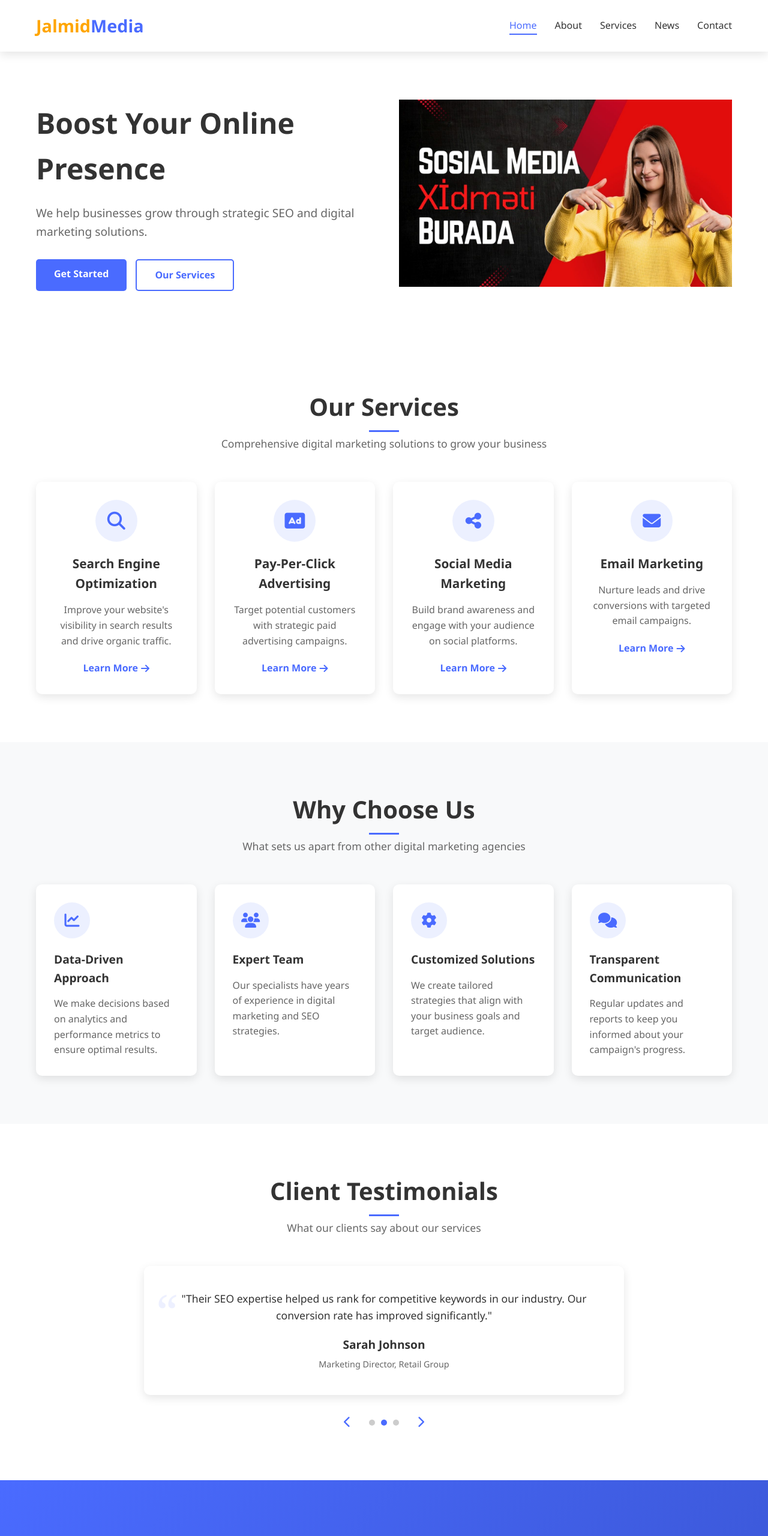
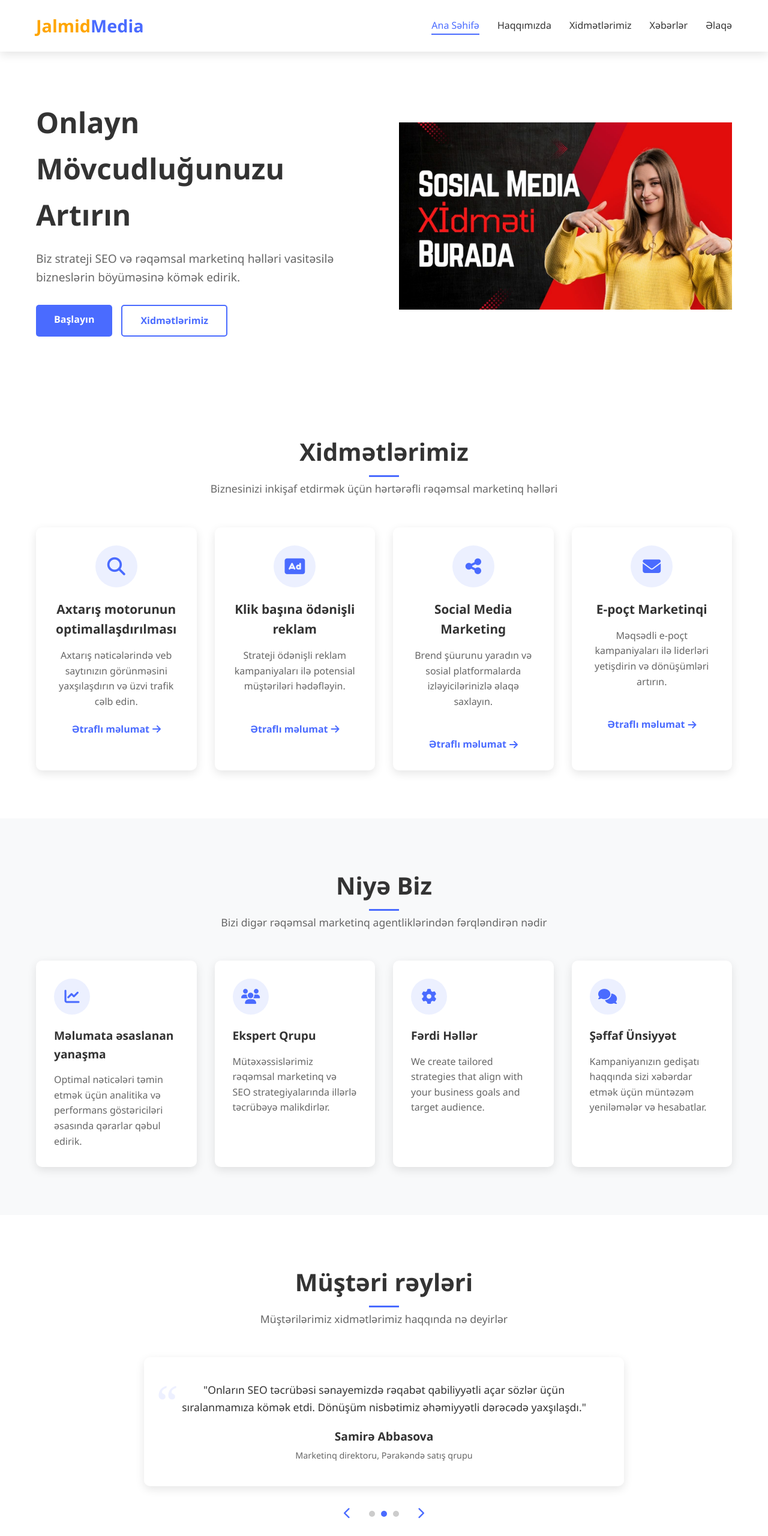
Before and after one commit to umud7/Jalmid-Media, a plain HTML site: page index.html in a window 1280 px wide. Shown: the top 2560 px of the page at 60% size. Drawn offline with Linux system fonts and the light colour scheme.

Commit message:
Second Commit

```diff
--- a/index.html
+++ b/index.html
@@ -3,7 +3,7 @@
 <head>
     <meta charset="UTF-8">
     <meta name="viewport" content="width=device-width, initial-scale=1.0">
-    <title>DigiRank - SEO & Digital Marketing Agency</title>
+    <title>Jalmid Media</title>
     <meta name="description" content="DigiRank is a premier SEO and digital marketing agency helping businesses grow their online presence and increase conversions.">
     <link rel="stylesheet" href="styles.css">
     <link rel="stylesheet" href="https://cdnjs.cloudflare.com/ajax/libs/font-awesome/6.4.0/css/all.min.css">
@@ -16,11 +16,11 @@
             </div>
             <nav>
                 <ul class="nav-links">
-                    <li><a href="index.html" class="active">Home</a></li>
-                    <li><a href="about.html">About</a></li>
-                    <li><a href="services.html">Services</a></li>
-                    <li><a href="about.html">News</a></li>
-                    <li><a href="contact.html">Contact</a></li>
+                    <li><a href="index.html" class="active">Ana Səhifə</a></li>
+                    <li><a href="about.html">Haqqımızda</a></li>
+                    <li><a href="services.html">Xidmətlərimiz</a></li>
+                    <li><a href="about.html">Xəbərlər</a></li>
+                    <li><a href="contact.html">Əlaqə</a></li>
                 </ul>
                 <div class="hamburger">
                     <span></span>
@@ -34,11 +34,11 @@
     <section class="hero">
         <div class="container">
             <div class="hero-content">
-                <h1>Boost Your Online Presence</h1>
-                <p>We help businesses grow through strategic SEO and digital marketing solutions.</p>
+                <h1>Onlayn Mövcudluğunuzu Artırın</h1>
+                <p>Biz strateji SEO və rəqəmsal marketinq həlləri vasitəsilə bizneslərin böyüməsinə kömək edirik.</p>
                 <div class="cta-buttons">
-                    <a href="contact.html" class="btn btn-primary">Get Started</a>
-                    <a href="services.html" class="btn btn-secondary">Our Services</a>
+                    <a href="contact.html" class="btn btn-primary">Başlayın</a>
+                    <a href="services.html" class="btn btn-secondary">Xidmətlərimiz</a>
                 </div>
             </div>
             <div class="hero-image">
@@ -50,41 +50,41 @@
     <section class="services">
         <div class="container">
             <div class="section-header">
-                <h2>Our Services</h2>
-                <p>Comprehensive digital marketing solutions to grow your business</p>
+                <h2>Xidmətlərimiz</h2>
+                <p>Biznesinizi inkişaf etdirmək üçün hərtərəfli rəqəmsal marketinq həlləri</p>
             </div>
             <div class="services-grid">
                 <div class="service-card">
                     <div class="service-icon">
                         <i class="fas fa-search"></i>
                     </div>
-                    <h3>Search Engine Optimization</h3>
-                    <p>Improve your website's visibility in search results and drive organic traffic.</p>
-                    <a href="services.html#seo" class="read-more">Learn More <i class="fas fa-arrow-right"></i></a>
+                    <h3>Axtarış motorunun optimallaşdırılması</h3>
+                    <p>Axtarış nəticələrində veb saytınızın görünməsini yaxşılaşdırın və üzvi trafik cəlb edin.</p>
+                    <a href="services.html#seo" class="read-more">Ətraflı məlumat<i class="fas fa-arrow-right"></i></a>
                 </div>
                 <div class="service-card">
                     <div class="service-icon">
                         <i class="fas fa-ad"></i>
                     </div>
-                    <h3>Pay-Per-Click Advertising</h3>
-                    <p>Target potential customers with strategic paid advertising campaigns.</p>
-                    <a href="services.html#ppc" class="read-more">Learn More <i class="fas fa-arrow-right"></i></a>
+                    <h3>Klik başına ödənişli reklam</h3>
+                    <p>Strateji ödənişli reklam kampaniyaları ilə potensial müştəriləri hədəfləyin.</p> <br>
+                    <a href="services.html#ppc" class="read-more">Ətraflı məlumat<i class="fas fa-arrow-right"></i></a>
                 </div>
                 <div class="service-card">
                     <div class="service-icon">
                         <i class="fas fa-share-alt"></i>
                     </div>
                     <h3>Social Media Marketing</h3>
-                    <p>Build brand awareness and engage with your audience on social platforms.</p>
-                    <a href="services.html#social" class="read-more">Learn More <i class="fas fa-arrow-right"></i></a>
+                    <p>Brend şüurunu yaradın və sosial platformalarda izləyicilərinizlə əlaqə saxlayın.</p> <br>
+                    <a href="services.html#social" class="read-more">Ətraflı məlumat<i class="fas fa-arrow-right"></i></a>
                 </div>
                 <div class="service-card">
                     <div class="service-icon">
                         <i class="fas fa-envelope"></i>
                     </div>
-                    <h3>Email Marketing</h3>
-                    <p>Nurture leads and drive conversions with targeted email campaigns.</p>
-                    <a href="services.html#email" class="read-more">Learn More <i class="fas fa-arrow-right"></i></a>
+                    <h3>E-poçt Marketinqi</h3>
+                    <p>Məqsədli e-poçt kampaniyaları ilə liderləri yetişdirin və dönüşümləri artırın.</p> <br>
+                    <a href="services.html#email" class="read-more">Ətraflı məlumat<i class="fas fa-arrow-right"></i></a>
                 </div>
             </div>
         </div>
@@ -93,37 +93,37 @@
     <section class="why-choose-us">
         <div class="container">
             <div class="section-header">
-                <h2>Why Choose Us</h2>
-                <p>What sets us apart from other digital marketing agencies</p>
+                <h2>Niyə Biz</h2>
+                <p>Bizi digər rəqəmsal marketinq agentliklərindən fərqləndirən nədir</p>
             </div>
             <div class="features-grid">
                 <div class="feature">
                     <div class="feature-icon">
                         <i class="fas fa-chart-line"></i>
                     </div>
-                    <h3>Data-Driven Approach</h3>
-                    <p>We make decisions based on analytics and performance metrics to ensure optimal results.</p>
+                    <h3>Məlumata əsaslanan yanaşma</h3>
+                    <p>Optimal nəticələri təmin etmək üçün analitika və performans göstəriciləri əsasında qərarlar qəbul edirik.</p>
                 </div>
                 <div class="feature">
                     <div class="feature-icon">
                         <i class="fas fa-users"></i>
                     </div>
-                    <h3>Expert Team</h3>
-                    <p>Our specialists have years of experience in digital marketing and SEO strategies.</p>
+                    <h3>Ekspert Qrupu</h3>
+                    <p>Mütəxəssislərimiz rəqəmsal marketinq və SEO strategiyalarında illərlə təcrübəyə malikdirlər.</p>
                 </div>
                 <div class="feature">
                     <div class="feature-icon">
                         <i class="fas fa-cog"></i>
                     </div>
-                    <h3>Customized Solutions</h3>
+                    <h3>Fərdi Həllər</h3>
                     <p>We create tailored strategies that align with your business goals and target audience.</p>
                 </div>
                 <div class="feature">
                     <div class="feature-icon">
                         <i class="fas fa-comments"></i>
                     </div>
-                    <h3>Transparent Communication</h3>
-                    <p>Regular updates and reports to keep you informed about your campaign's progress.</p>
+                    <h3>Şəffaf Ünsiyyət</h3>
+                    <p>Kampaniyanızın gedişatı haqqında sizi xəbərdar etmək üçün müntəzəm yeniləmələr və hesabatlar.</p>
                 </div>
             </div>
         </div>
@@ -132,34 +132,34 @@
     <section class="testimonials">
         <div class="container">
             <div class="section-header">
-                <h2>Client Testimonials</h2>
-                <p>What our clients say about our services</p>
+                <h2>Müştəri rəyləri</h2>
+                <p>Müştərilərimiz xidmətlərimiz haqqında nə deyirlər</p>
             </div>
             <div class="testimonial-slider">
                 <div class="testimonial-slide active">
                     <div class="testimonial-content">
-                        <p>"DigiRank transformed our online presence. Our organic traffic increased by 200% within just 6 months of working with them."</p>
+                        <p>"Jalmid Media onlayn varlığımızı dəyişdirdi. Onlarla işlədikdən sonra cəmi 6 ay ərzində üzvi trafikimiz 200% artdı."</p>
                         <div class="client-info">
-                            <h4>John Smith</h4>
-                            <p>CEO, Tech Solutions Inc.</p>
+                            <h4>Samir Məmmədov</h4>
+                            <p>Baş direktor, Tech Solutions Inc.</p>
                         </div>
                     </div>
                 </div>
                 <div class="testimonial-slide">
                     <div class="testimonial-content">
-                        <p>"Their SEO expertise helped us rank for competitive keywords in our industry. Our conversion rate has improved significantly."</p>
+                        <p>"Onların SEO təcrübəsi sənayemizdə rəqabət qabiliyyətli açar sözlər üçün sıralanmamıza kömək etdi. Dönüşüm nisbətimiz əhəmiyyətli dərəcədə yaxşılaşdı."</p>
                         <div class="client-info">
-                            <h4>Sarah Johnson</h4>
-                            <p>Marketing Director, Retail Group</p>
+                            <h4>Samirə Abbasova</h4>
+                            <p>Marketinq direktoru, Pərakəndə satış qrupu</p>
                         </div>
                     </div>
                 </div>
                 <div class="testimonial-slide">
                     <div class="testimonial-content">
-                        <p>"The team at DigiRank is professional, responsive, and delivers results. They've become an extension of our marketing department."</p>
+                        <p>"Jalmid Media-dakı komanda peşəkar, həssasdır və nəticələr verir. Onlar bizim marketinq departamentimizin bir uzantısına çevrildilər."</p>
                         <div class="client-info">
-                            <h4>Michael Brown</h4>
-                            <p>Founder, StartUp Ventures</p>
+                            <h4>Mikayıl Süleymanov</h4>
+                            <p>Təsisçisi, StartUp Ventures</p>
                         </div>
                     </div>
                 </div>
@@ -179,9 +179,9 @@
     <section class="cta">
         <div class="container">
             <div class="cta-content">
-                <h2>Ready to Grow Your Business?</h2>
-                <p>Get in touch with us today for a free consultation and discover how we can help you achieve your digital marketing goals.</p>
-                <a href="contact.html" class="btn btn-primary">Contact Us</a>
+                <h2>Biznesinizi Böyütməyə Hazırsınız?</h2>
+                <p>Ödənişsiz məsləhət almaq üçün bu gün bizimlə əlaqə saxlayın və rəqəmsal marketinq məqsədlərinizə çatmağınıza necə kömək edə biləcəyimizi öyrənin.</p>
+                <a href="contact.html" class="btn btn-primary">Bizimlə əlaqə saxlayın</a>
             </div>
         </div>
     </section>
@@ -190,8 +190,8 @@
         <div class="container">
             <div class="footer-content">
                 <div class="footer-logo">
-                    <h2>Digi<span>Rank</span></h2>
-                    <p>Your partner in digital growth</p>
+                    <h2>Jalmid<span>Media</span></h2>
+                    <p>Rəqəmsal inkişafda tərəfdaşınız</p>
                 </div>
                 <div class="footer-links">
                     <h3>Quick Links</h3>
@@ -225,7 +225,7 @@
                 </div>
             </div>
             <div class="footer-bottom">
-                <p>&copy; 2025 DigiRank. All Rights Reserved.</p>
+                <p>&copy; 2025 Jalmid Media. All Rights Reserved.</p>
             </div>
         </div>
     </footer>
```
